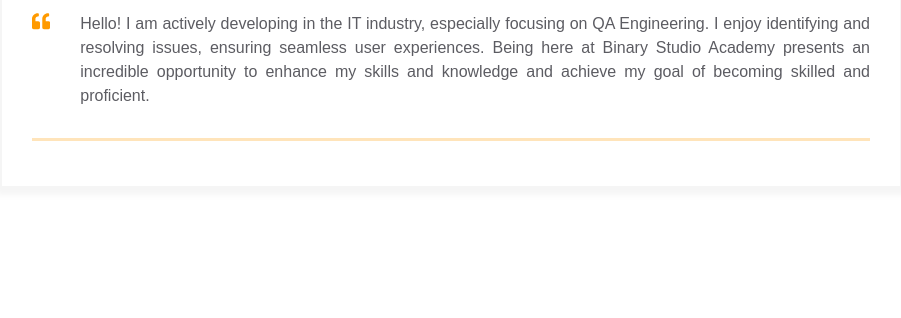
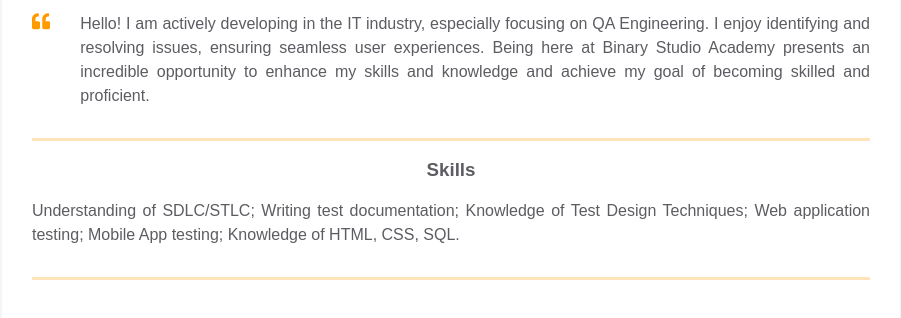
Before and after one commit to anna9314/homepage, a plain HTML site: page index.html in a window 1280 px wide. Shown: the part 350-668 px from the top of the page, without its empty margins (189-1090 px from the left). Drawn offline with Linux system fonts and the light colour scheme.

Commit message:
Added Skills block

```diff
--- a/index.html
+++ b/index.html
@@ -144,6 +144,15 @@
             </div>
           </div>
         </div>
+        <div class="container">
+          <div class="resume__block">
+            <div class="skills">
+              <h3 class="skills__header">Skills</h3>
+              <p class="skills__text">Understanding of SDLC/STLC; Writing test documentation; Knowledge of Test Design
+                Techniques; Web application testing; Mobile App testing; Knowledge of HTML, CSS, SQL.</p>
+            </div>
+          </div>
+        </div>
       </div>
     </main>
   </body>
```
